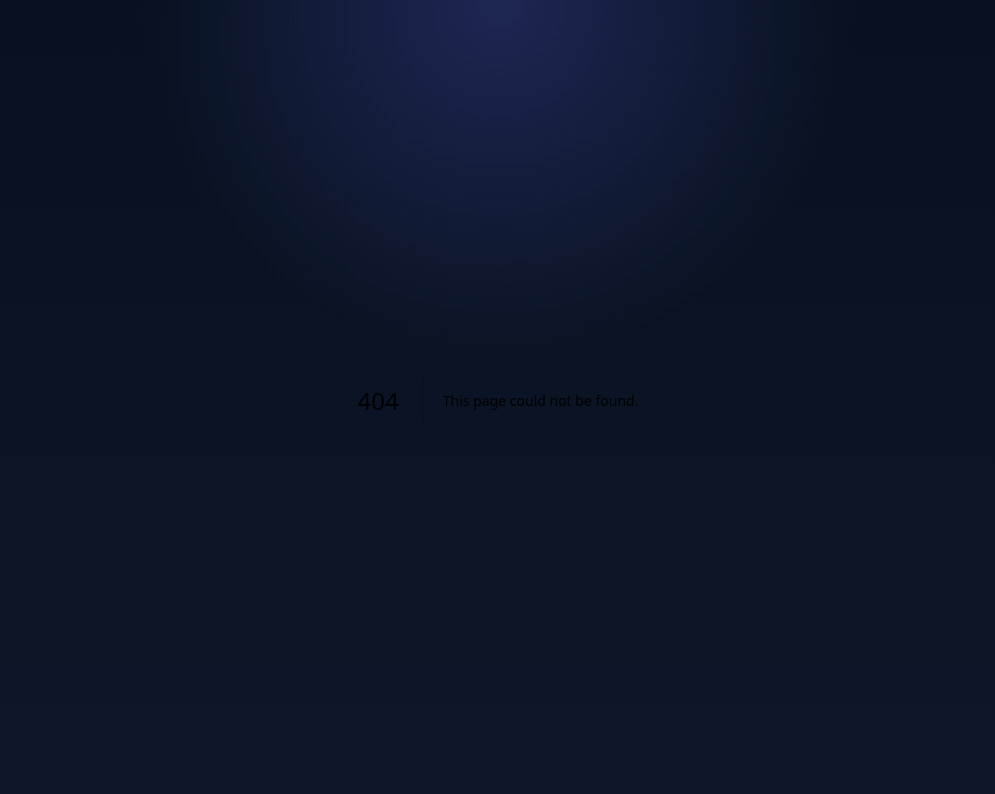
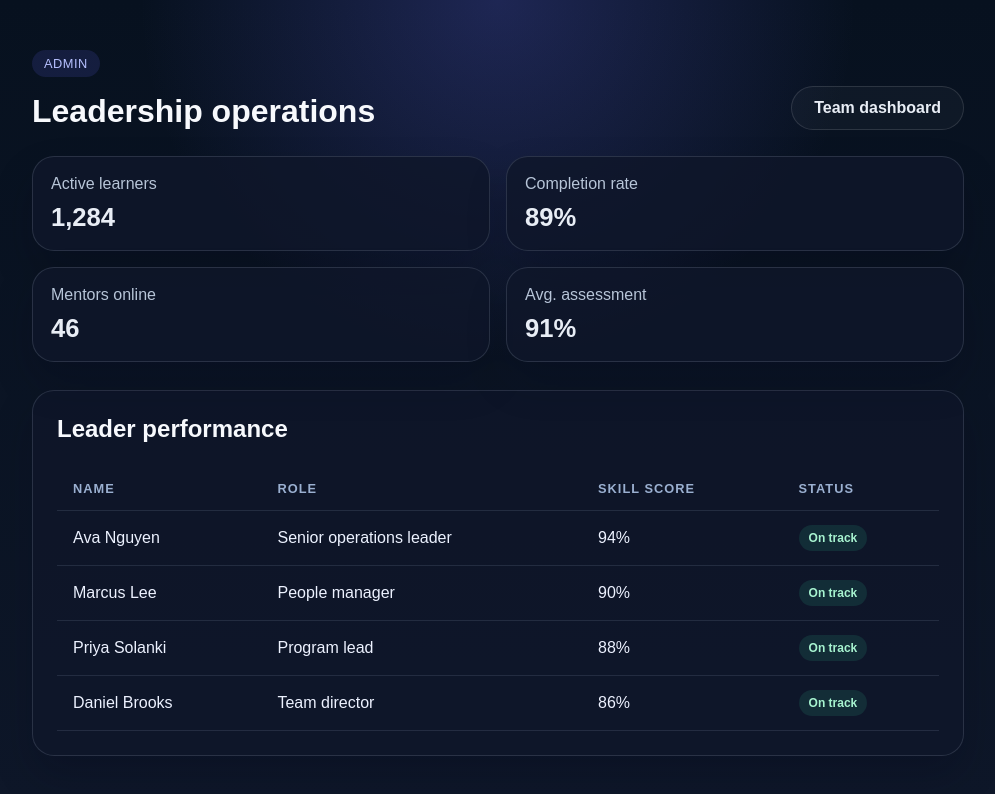
Before and after one commit to bechipasha-blip/leadership-academy, a Next.js app: page /admin in a window 1280 px wide. Before the commit this address had no page. Shown: the top 794 px of the page, without its empty margins (142-1137 px from the left). Built offline with nearby package versions, Linux system fonts and the light colour scheme.

Commit message:
Expand the leadership academy starter app with login, admin, and assessment screens and richer data model.

```diff
--- /dev/null
+++ b/app/admin/page.tsx
@@ -0,0 +1,56 @@
+import Link from "next/link";
+import { courseStats, teamMembers } from "@/lib/data";
+
+export default function AdminPage() {
+  return (
+    <main className="page-shell narrow-shell">
+      <div className="section-header">
+        <div>
+          <span className="eyebrow">Admin</span>
+          <h1>Leadership operations</h1>
+        </div>
+        <Link href="/dashboard" className="secondary-button">
+          Team dashboard
+        </Link>
+      </div>
+
+      <div className="stats-grid admin-grid">
+        {courseStats.map((item) => (
+          <div key={item.label} className="stat-box">
+            <span>{item.label}</span>
+            <strong>{item.value}</strong>
+          </div>
+        ))}
+      </div>
+
+      <section className="content-panel">
+        <h2>Leader performance</h2>
+
+        <div className="table-shell">
+          <table>
+            <thead>
+              <tr>
+                <th>Name</th>
+                <th>Role</th>
+                <th>Skill score</th>
+                <th>Status</th>
+              </tr>
+            </thead>
+            <tbody>
+              {teamMembers.map((member) => (
+                <tr key={member.name}>
+                  <td>{member.name}</td>
+                  <td>{member.role}</td>
+                  <td>{member.score}%</td>
+                  <td>
+                    <span className="status-badge success">On track</span>
+                  </td>
+                </tr>
+              ))}
+            </tbody>
+          </table>
+        </div>
+      </section>
+    </main>
+  );
+}
--- a/app/globals.css
+++ b/app/globals.css
@@ -14,6 +14,11 @@ a {
 
 * {
   box-sizing: border-box;
+}
+
+button,
+input {
+  font: inherit;
 }
 
 .page-bg {
@@ -71,7 +76,8 @@ a {
 .hero-copy h1,
 .section-header h1,
 .course-hero h1,
-.content-panel h2 {
+.content-panel h2,
+.auth-card h1 {
   margin: 0;
   color: #f7f9fd;
 }
@@ -97,7 +103,8 @@ a {
 .hero-copy p,
 .course-card p,
 .module-card p,
-.lead-copy {
+.lead-copy,
+.auth-card p {
   color: #b3bfd3;
   line-height: 1.7;
   font-size: 1.08rem;
@@ -119,6 +126,8 @@ a {
   transition: transform 0.2s ease;
   font-weight: 600;
   padding: 12px 22px;
+  border: none;
+  cursor: pointer;
 }
 
 .primary-button {
@@ -142,7 +151,9 @@ a {
 .progress-card,
 .course-card,
 .module-card,
-.stat-box {
+.stat-box,
+.auth-card,
+.assessment-card {
   background: rgba(15, 23, 42, 0.82);
   border: 1px solid rgba(148, 163, 184, 0.2);
   border-radius: 22px;
@@ -166,7 +177,10 @@ a {
 .progress-card small,
 .course-card .meta-row,
 .pill,
-.back-link {
+.back-link,
+.auth-form label span,
+.auth-form a,
+.remember-row {
   color: #b7c5d8;
 }
 
@@ -249,11 +263,13 @@ a {
   margin-top: 20px;
 }
 
-.progress-card {
+.progress-card,
+.assessment-card {
   padding: 18px 20px;
 }
 
-.progress-header {
+.progress-header,
+.assessment-topline {
   display: flex;
   justify-content: space-between;
   gap: 10px;
@@ -261,11 +277,13 @@ a {
 
 .progress-header h3,
 .course-card h2,
-.module-card h3 {
+.module-card h3,
+.assessment-card h3 {
   margin: 0;
 }
 
-.progress-card .progress-bar {
+.progress-card .progress-bar,
+.assessment-card .progress-bar {
   margin-top: 18px;
 }
 
@@ -328,6 +346,123 @@ a {
   line-height: 1.8;
 }
 
+.auth-shell {
+  min-height: 80vh;
+  display: grid;
+  place-items: center;
+}
+
+.auth-card {
+  width: min(100%, 500px);
+  padding: 32px;
+}
+
+.auth-card h1 {
+  font-size: clamp(2rem, 3vw, 3rem);
+  margin-bottom: 12px;
+}
+
+.auth-form {
+  display: grid;
+  gap: 18px;
+  margin-top: 24px;
+}
+
+.auth-form label {
+  display: grid;
+  gap: 8px;
+}
+
+.auth-form input {
+  width: 100%;
+  border-radius: 12px;
+  border: 1px solid rgba(148, 163, 184, 0.2);
+  background: rgba(15, 23, 42, 0.7);
+  color: white;
+  padding: 12px 14px;
+}
+
+.remember-row {
+  display: flex;
+  justify-content: space-between;
+  align-items: center;
+  font-size: 0.9rem;
+}
+
+.checkbox-row {
+  display: inline-flex;
+  align-items: center;
+  gap: 8px;
+}
+
+.checkbox-row input {
+  width: auto;
+}
+
+.full-width {
+  width: 100%;
+}
+
+.divider {
+  display: flex;
+  align-items: center;
+  gap: 12px;
+  margin-top: 22px;
+  color: #b7c5d8;
+}
+
+.divider::before,
+.divider::after {
+  content: "";
+  flex: 1;
+  height: 1px;
+  background: rgba(148, 163, 184, 0.2);
+}
+
+.auth-actions {
+  display: grid;
+  gap: 12px;
+  margin-top: 18px;
+}
+
+.table-shell {
+  margin-top: 24px;
+  overflow: auto;
+}
+
+table {
+  width: 100%;
+  border-collapse: collapse;
+  color: #edf2ff;
+}
+
+th,
+td {
+  padding: 14px 16px;
+  border-bottom: 1px solid rgba(148, 163, 184, 0.16);
+  text-align: left;
+}
+
+th {
+  color: #9bb0d1;
+  font-size: 0.8rem;
+  text-transform: uppercase;
+  letter-spacing: 0.08em;
+}
+
+.status-badge {
+  display: inline-flex;
+  padding: 6px 10px;
+  border-radius: 999px;
+  font-size: 0.75rem;
+  font-weight: 700;
+}
+
+.status-badge.success {
+  background: rgba(52, 211, 153, 0.12);
+  color: #a7f3d0;
+}
+
 @media (max-width: 800px) {
   .hero {
     grid-template-columns: 1fr;
--- a/lib/data.ts
+++ b/lib/data.ts
@@ -103,6 +103,27 @@ export const courses: Course[] = [
   },
 ];
 
+export const courseStats = [
+  { label: "Active learners", value: "1,284" },
+  { label: "Completion rate", value: "89%" },
+  { label: "Mentors online", value: "46" },
+  { label: "Avg. assessment", value: "91%" },
+];
+
+export const teamMembers = [
+  { name: "Ava Nguyen", role: "Senior operations leader", score: 94 },
+  { name: "Marcus Lee", role: "People manager", score: 90 },
+  { name: "Priya Solanki", role: "Program lead", score: 88 },
+  { name: "Daniel Brooks", role: "Team director", score: 86 },
+];
+
+export const assessments = [
+  { title: "Conflict Resolution", score: 88, status: "Strong" },
+  { title: "Decision Quality", score: 93, status: "Excellent" },
+  { title: "Delegation Readiness", score: 79, status: "Improving" },
+  { title: "Executive Presence", score: 85, status: "Strong" },
+];
+
 export function getCourseBySlug(slug: string) {
   return courses.find((course) => course.slug === slug);
 }
```
Also changed, not shown: app/assessments/page.tsx (added, +39 -0 lines), app/login/page.tsx (added, +44 -0 lines).
